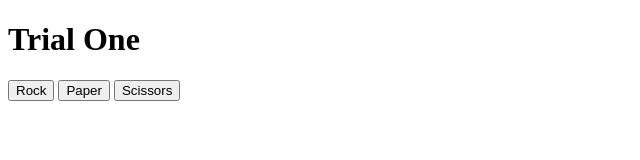
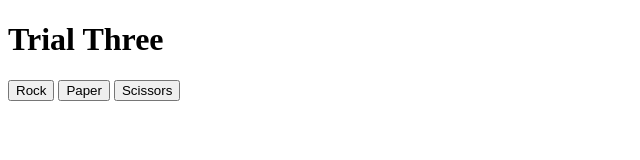
Before and after one commit to tuningfolk/js-rock-paper, a plain HTML site: page index.html in a window 1280 px wide. Shown: the full height of the page, 0-640 px from the left. Drawn offline with Linux system fonts and the light colour scheme.

Commit message:
Trial three

```diff
--- a/index.html
+++ b/index.html
@@ -3,7 +3,7 @@
     <head>
         <meta name="viewport" content="width= device-width, initial-scale = 1.0">
         <script src="play.js"></script>
-        <h1>Trial One</h1>
+        <h1>Trial Three</h1>
     </head>
     <body>
         <button onclick="check(playRound('rock'))">Rock</button>
--- a/play.js
+++ b/play.js
@@ -18,6 +18,8 @@ function getComputerChoice(){
 function playRound(playerSelection){
     i++;
     computerSelection = getComputerChoice();
+    console.log(computerSelection);
+    console.log(playerSelection);
 
     if(playerSelection.toUpperCase() == "ROCK"){
         if(computerSelection.toUpperCase() == "SCISSORS"){
```
